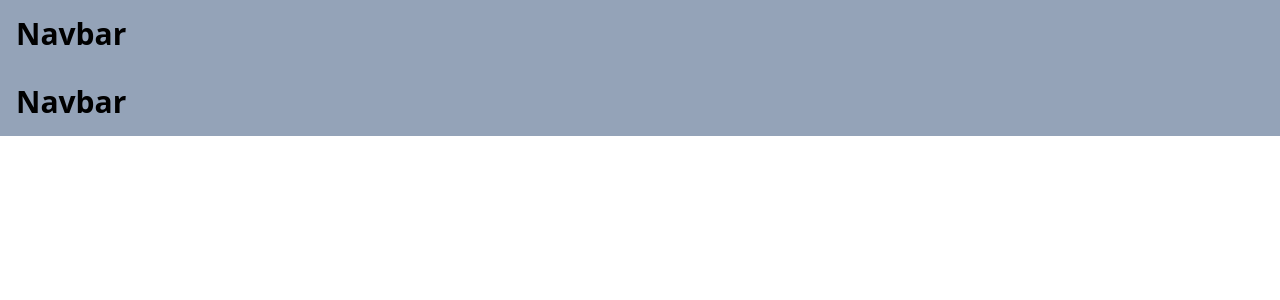
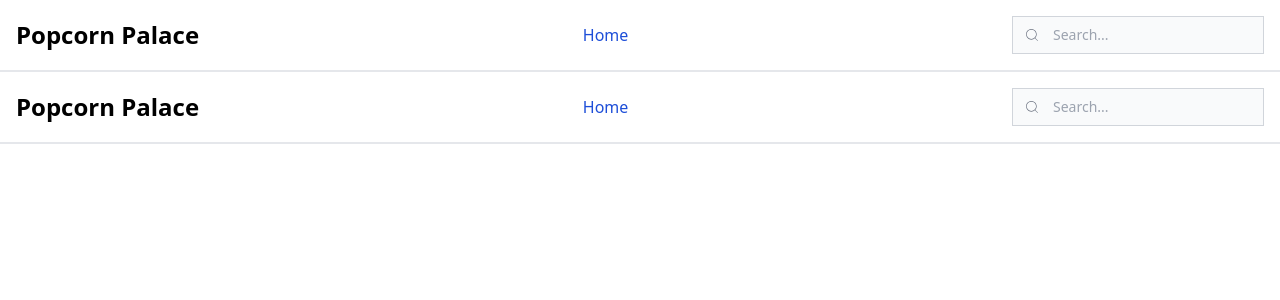
Before and after one commit to riadhmouamnia/movie-project, a Next.js app: page /layout in a window 1280 px wide. Shown: the top 300 px of the page. Built offline with nearby package versions, Linux system fonts and the light colour scheme.

Commit message:
feat(project): create navbar component

```diff
--- a/package.json
+++ b/package.json
@@ -16,7 +16,8 @@
     "eslint-config-next": "13.4.19",
     "next": "13.4.19",
     "react": "18.2.0",
-    "react-dom": "18.2.0"
+    "react-dom": "18.2.0",
+    "react-icons": "^4.11.0"
   },
   "devDependencies": {
     "@commitlint/cli": "^17.7.1",
--- a/src/components/Navbar/Navbar.jsx
+++ b/src/components/Navbar/Navbar.jsx
@@ -1,7 +1,86 @@
 import React from "react"
+import Link from "next/link"
+import { CiSearch } from "react-icons/ci"
+import { FiMenu } from "react-icons/fi"
 
 function Navbar() {
-  return <h1 className="text-3xl font-bold bg-slate-400 p-4">Navbar</h1>
+  return (
+    <>
+      <nav className=" border-b-gray-200 border-b-2 ">
+        <div className="max-w-screen-xl flex flex-wrap items-center justify-between mx-auto p-4">
+          <Link href="/" className="flex items-center">
+            <h3 className="self-center text-2xl font-semibold whitespace-nowrap dark:text-white">
+              Popcorn Palace
+            </h3>
+          </Link>
+          <div className="flex md:order-2">
+            <button
+              type="button"
+              data-collapse-toggle="navbar-search"
+              aria-controls="navbar-search"
+              aria-expanded="false"
+              className="md:hidden text-gray-500 dark:text-gray-400 hover:bg-gray-100 dark:hover:bg-gray-700 focus:outline-none focus:ring-4 focus:ring-gray-200 dark:focus:ring-gray-700 rounded-lg text-sm p-2.5 mr-1"
+            >
+              <CiSearch className="w-5 h-5" />
+
+              <span className="sr-only">Search</span>
+            </button>
+            <div className="relative hidden md:block">
+              <div className="absolute inset-y-0 left-0 flex items-center pl-3 pointer-events-none">
+                <CiSearch className="w-4 h-4 text-gray-500 dark:text-gray-400" />
+
+                <span className="sr-only">Search icon</span>
+              </div>
+              <input
+                type="text"
+                id="search-navbar"
+                className="block w-full p-2 pl-10 text-sm text-gray-900 border border-gray-300  bg-gray-50 focus:ring-blue-500 focus:border-blue-500 dark:bg-gray-700 dark:border-gray-600 dark:placeholder-gray-400 dark:text-white dark:focus:ring-blue-500 dark:focus:border-blue-500"
+                placeholder="Search..."
+              />
+            </div>
+            <button
+              data-collapse-toggle="navbar-search"
+              type="button"
+              className="inline-flex items-center p-2 w-10 h-10 justify-center text-sm text-gray-500  md:hidden hover:bg-gray-100 focus:outline-none focus:ring-2 focus:ring-gray-200 dark:text-gray-400 dark:hover:bg-gray-700 dark:focus:ring-gray-600"
+              aria-controls="navbar-search"
+              aria-expanded="false"
+            >
+              <span className="sr-only">Open main menu</span>
+              <FiMenu className="w-5 h-5" />
+            </button>
+          </div>
+          {/* ----------------------------------------------------------------------------------------------------- */}
+          <div
+            className="items-center justify-between hidden w-full md:flex md:w-auto md:order-1"
+            id="navbar-search"
+          >
+            <div className="relative mt-3 md:hidden ">
+              <div className="absolute inset-y-0 left-0 flex items-center pl-3 pointer-events-none">
+                <CiSearch className="w-4 h-4 text-gray-500 dark:text-gray-400" />
+              </div>
+              <input
+                type="text"
+                id="search-navbar"
+                className="block w-full p-2 pl-10 text-sm text-gray-900 border border-gray-300 rounded-lg bg-gray-50 focus:ring-blue-500 focus:border-blue-500 dark:bg-gray-700 dark:border-gray-600 dark:placeholder-gray-400 dark:text-white dark:focus:ring-blue-500 dark:focus:border-blue-500"
+                placeholder="Search..."
+              />
+            </div>
+            <ul className="flex flex-col p-4 md:p-0 mt-4 font-medium border border-gray-100 rounded-lg bg-gray-50 md:flex-row md:space-x-8 md:mt-0 md:border-0 md:bg-white dark:bg-gray-800 md:dark:bg-gray-900 dark:border-gray-700">
+              <li>
+                <a
+                  href="#"
+                  className="block py-2 pl-3 pr-4 text-white bg-blue-700 rounded md:bg-transparent md:text-blue-700 md:p-0 md:dark:text-blue-500"
+                  aria-current="page"
+                >
+                  Home
+                </a>
+              </li>
+            </ul>
+          </div>
+        </div>
+      </nav>
+    </>
+  )
 }
 
 export default Navbar
--- /dev/null
+++ b/src/components/SearchBar/index.jsx
@@ -0,0 +1,7 @@
+import React from "react"
+
+function SearchBar() {
+  return <div>SearchBar</div>
+}
+
+export default SearchBar
```
Also changed, not shown: 1 other file (tests, documents, lock files or other folders).
